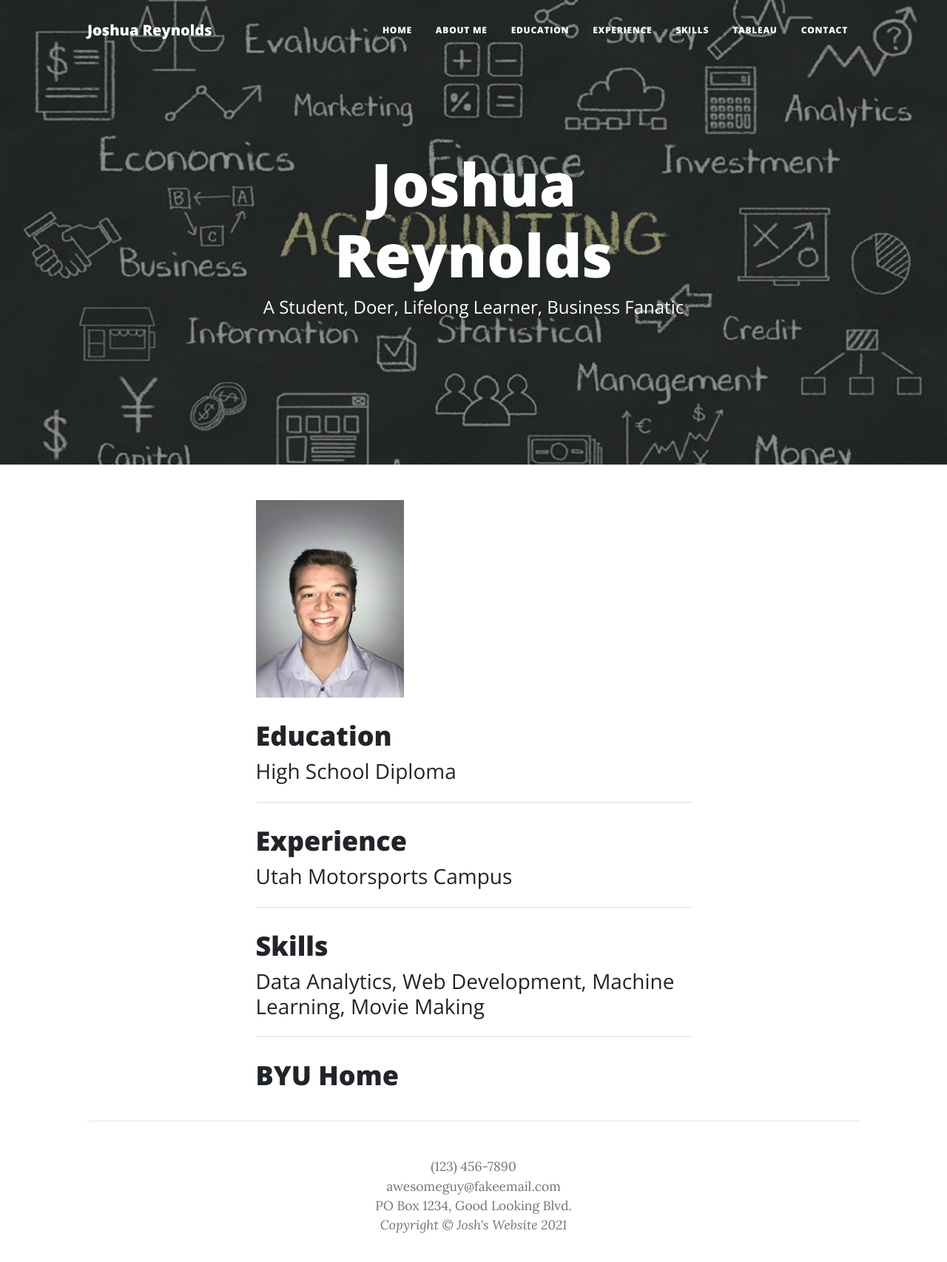
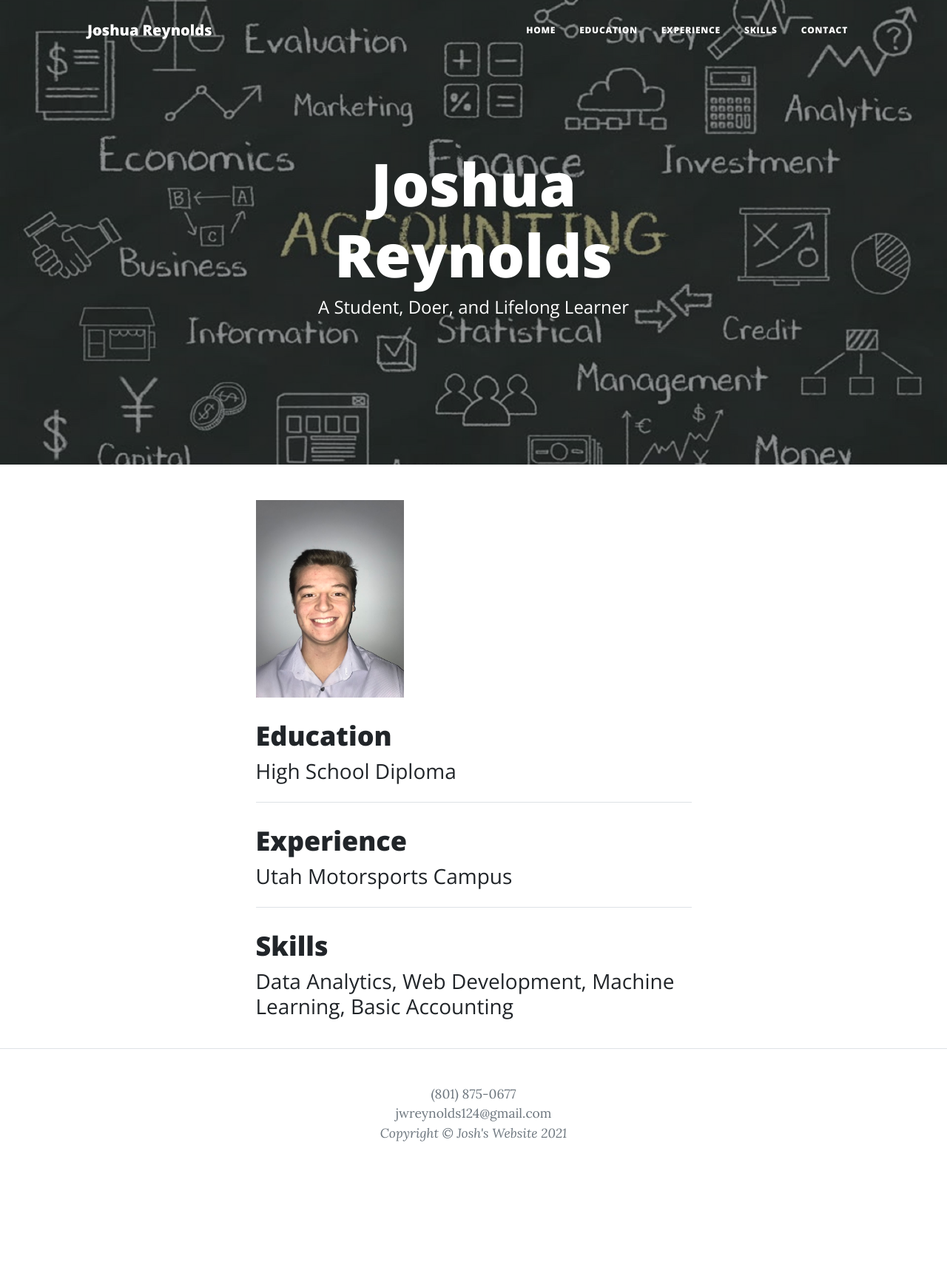
Before and after one commit to JoshReynolds124/IS201WebDev, a plain HTML site: page index.html in a window 1280 px wide. Shown: the whole page at 74% size. After the commit the page ends 1593 px from the top, so only its background shows below. Drawn offline with nearby package versions, Linux system fonts and the light colour scheme.

Commit message:
Add files via upload

```diff
--- a/index.html
+++ b/index.html
@@ -30,12 +30,10 @@
                     <ul class="navbar-nav ms-auto py-4 py-lg-0">
                         <li class="nav-item"><a class="nav-link px-lg-3 py-3 py-lg-4" href="index.html">Home</a></li>
                         <li class="nav-item">
-                            <a class="nav-link px-lg-3 py-3 py-lg-4" href="about.html">About Me</a></li>
-                        <li class="nav-item">
-                            <a class="nav-link px-lg-3 py-3 py-lg-4" href="education.html">Education</a></li>
+                            <a class="nav-link px-lg-3 py-3 py-lg-4" href="education.html">Education</a>
+                        </li>
                         <li class="nav-item"><a class="nav-link px-lg-3 py-3 py-lg-4" href="experience.html">Experience</a></li>
                         <li class="nav-item"><a class="nav-link px-lg-3 py-3 py-lg-4" href="skills.html">Skills</a></li>
-                        <li class="nav-item"><a class="nav-link px-lg-3 py-3 py-lg-4" href="tableau.html">Tableau</a></li>
                         <li class="nav-item"><a class="nav-link px-lg-3 py-3 py-lg-4" href="contact.html">Contact</a></li>
                     </ul>
                 </div>
@@ -48,7 +46,7 @@
                     <div class="col-md-10 col-lg-8 col-xl-7">
                         <div class="site-heading">
                             <h1>Joshua Reynolds</h1>
-                            <span class="subheading">A Student, Doer, Lifelong Learner, Business Fanatic</span>
+                            <span class="subheading">A Student, Doer, and Lifelong Learner </span>
                         </div>
                     </div>
                 </div>
@@ -97,16 +95,8 @@
                                 Skills
                             </h2>
                             <h3 class="post-subtitle">
-                                Data Analytics, Web Development, Machine Learning, Movie Making
+                                Data Analytics, Web Development, Machine Learning, Basic Accounting
                             </h3>
-                        </a>
-                    <hr class="my-4" />
-                    <!-- Post preview-->
-                    <div class="post-preview">
-                        <a href="https://www.byu.edu/">
-                            <h2 class="post-title">
-                                BYU Home
-                            </h2>
                         </a>
                         <br>
                     </div>
@@ -118,9 +108,8 @@
             <div class="container px-4 px-lg-5">
                 <div class="row gx-4 gx-lg-5 justify-content-center">
                     <div class="col-md-10 col-lg-8 col-xl-7">
-                        <div class="small text-center text-muted contact-footer">(123) 456-7890</div>
-                        <div class="small text-center text-muted contact-footer">awesomeguy@fakeemail.com</div>
-                        <div class="small text-center text-muted contact-footer">PO Box 1234, Good Looking Blvd.</div>
+                        <div class="small text-center text-muted contact-footer">(801) 875-0677</div>
+                        <div class="small text-center text-muted contact-footer">jwreynolds124@gmail.com</div>
                         <div class="small text-center text-muted fst-italic">Copyright &copy; Josh's Website 2021</div>
                     </div>
                 </div>
@@ -130,6 +119,5 @@
         <script src="https://cdn.jsdelivr.net/npm/bootstrap@5.1.3/dist/js/bootstrap.bundle.min.js"></script>
         <!-- Core theme JS-->
         <script src="js/scripts.js"></script>
-        </div>
     </body>
 </html>
```
Also changed, not shown: about.html (+0 -1 lines), contact.html (+4 -18 lines), education.html (+5 -11 lines), experience.html (+4 -7 lines), skills.html (+4 -4 lines), tableau.html (+0 -1 lines).
